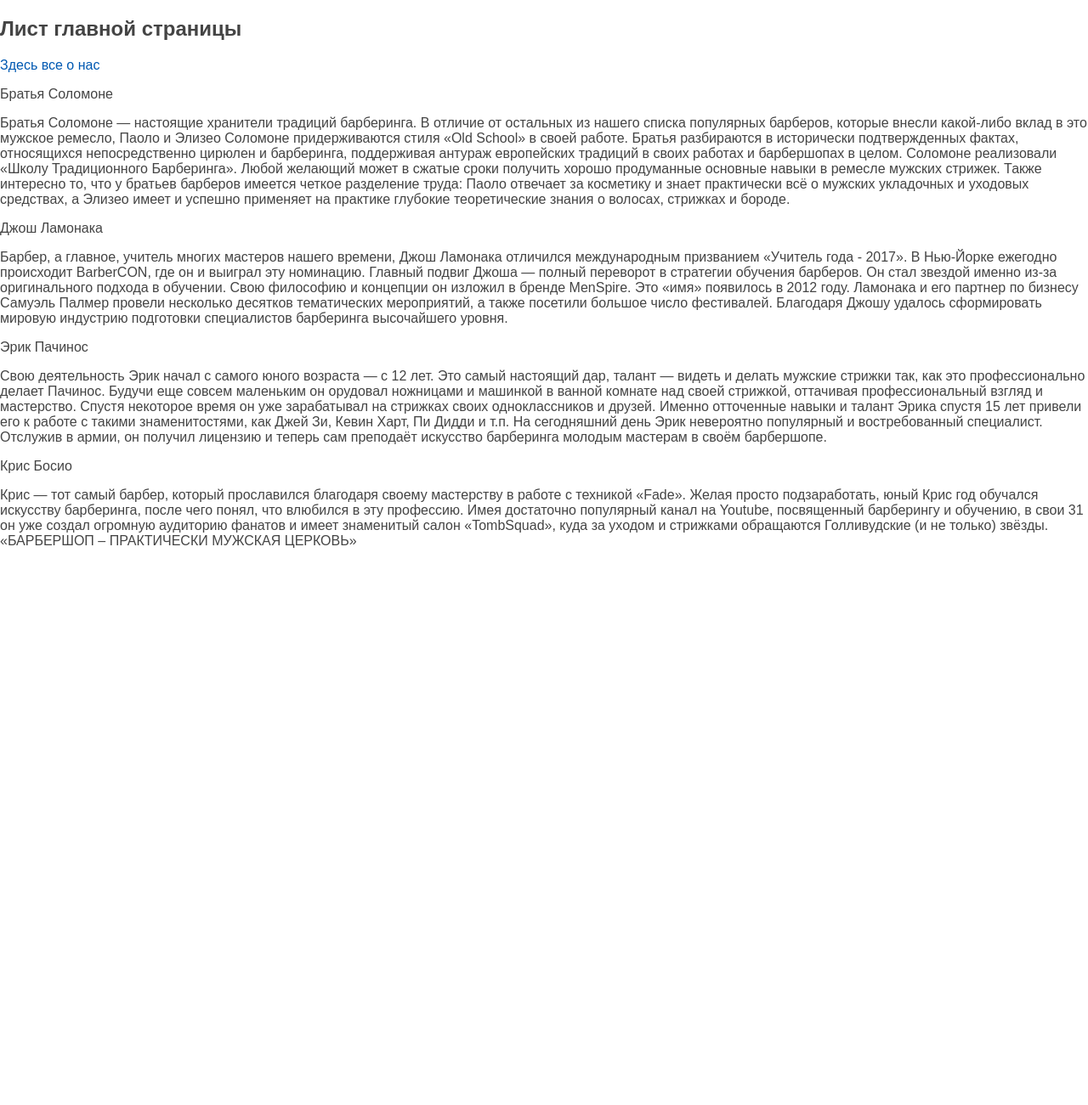
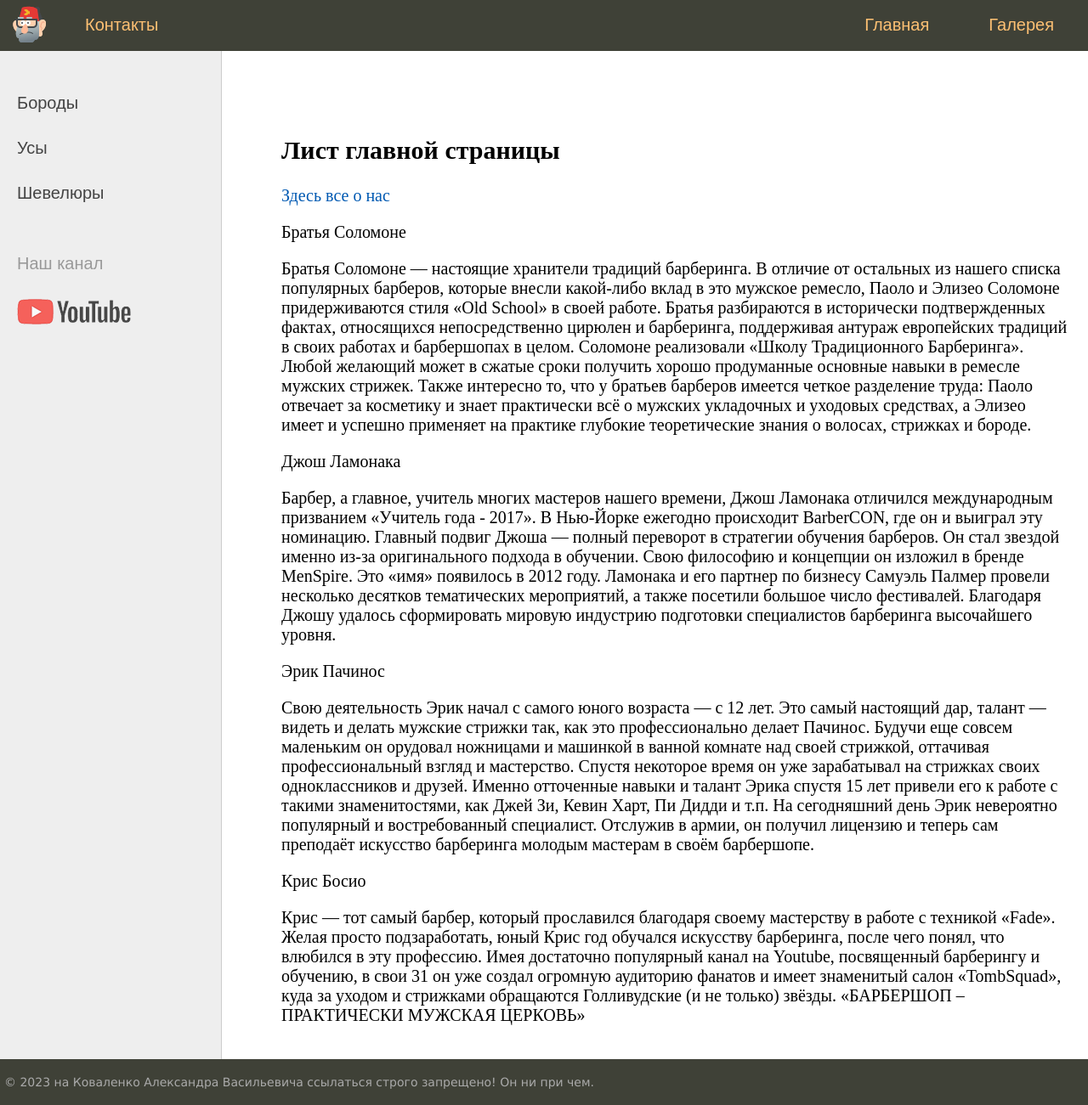
Before and after one commit to alexandrparovoz/djangoLesson, a Django app: page / in a window 1280 px wide. Shown: the whole page at 85% size. Before the commit the page ends 645 px from the top, so only its background shows below. Run offline with Django 4.2, Linux system fonts and the light colour scheme; data comes from the database, SQL or seed files in the repository.

Commit message:
My barber site

```diff
--- a/barber/static/barber/css/styles.css
+++ b/barber/static/barber/css/styles.css
@@ -81,10 +81,11 @@ ul.list-articles li {
 }
 
 .logo {
-	background: url('../images/logo.png') no-repeat 10px 5px;
+	background: url('../images/barber.png') no-repeat 10px 5px;
 	width: 70px;
 	height: 60px;
 }
+
 
 ul.mainmenu {
 	list-style: none;
--- a/templates/barber/about.html
+++ b/templates/barber/about.html
@@ -1,4 +1,4 @@
-{% extends 'barber/base.html' %}
+{% extends 'barber/base3.html' %}
 {% block title %}О нас{%  endblock %}
 
 {%  block content %}
--- /dev/null
+++ b/templates/barber/base3.html
@@ -0,0 +1,64 @@
+{% load static %}
+<!DOCTYPE html>
+<html>
+<head>
+	<title>{%  block title %}{% endblock %}</title>
+	<link type="text/css" href="{% static 'barber/css/styles.css' %}" rel="stylesheet" />
+	<meta http-equiv="Content-Type" content="text/html; charset=utf-8">
+	<link rel="shortcut icon" href="{% static 'barber/images/barber.png' %}" type="image/x-icon"/>
+	<meta name="viewport" content="width=device-width, initial-scale=1.0">
+</head>
+<body>
+<table class="table-page" border=0 cellpadding="0" cellspacing="0">
+<tr><td valign=top>
+<!-- % block mainmenu % -->
+		<div class="header">
+			<ul id="mainmenu" class="mainmenu">
+			<li class="logo"><a href="#"><div class="logo"></div></a></li>
+			<li><a href="/about">Контакты</a></li>
+                <li class="last"><a href="#">Галерея</a></li>
+			<li class="last"><a href="/">Главная</a></li>
+			</ul>
+			<div class="clear"></div>
+		</div>
+<!--% endblock mainmenu % -->
+
+
+<table class="table-content" border=0 cellpadding="0" cellspacing="0">
+<tr>
+<!-- Sidebar слева -->
+	<td valign="top" class="left-chapters">
+	<ul id="leftchapters">
+		<li><a href="#">Бороды</a></li>
+		<li><a href="#">Усы</a></li>
+		<li><a href="#">Шевелюры</a></li>
+		<li class="share">
+		<p>Наш канал</p>
+		<a class="share-yt" href="#" target="_blank" rel="nofollow"></a>
+		</li>
+	</ul>
+</td>
+<!-- Конец Sidebar'а -->
+<td valign="top" class="content">
+	<!-- Хлебные крошки -->
+	{% block breadcrumbs %}
+	{% endblock %}
+
+<!-- Блок контента -->
+	<div class="content-text">
+{% block content %}
+{% endblock %}
+	</div>
+<!-- Конец блока контента -->
+
+</td></tr></table>
+</td></tr>
+<!-- Footer -->
+<tr><td valign=top>
+	<div id="footer">
+		<p>&copy; 2023 на Коваленко Александра Васильевича ссылаться строго запрещено! Он ни при чем.</p>
+	</div>
+</td></tr></table>
+<!-- Конец footer'а и страницы -->
+</body>
+</html>
--- a/templates/barber/index.html
+++ b/templates/barber/index.html
@@ -1,4 +1,4 @@
-{%  extends 'barber/base.html' %}
+{%  extends 'barber/base3.html' %}
     {%  block title %}Главная стpаница{% endblock %}
 
 {%  block content %}
```
Also changed, not shown: barber/static/barber/images/barber.png (added).
